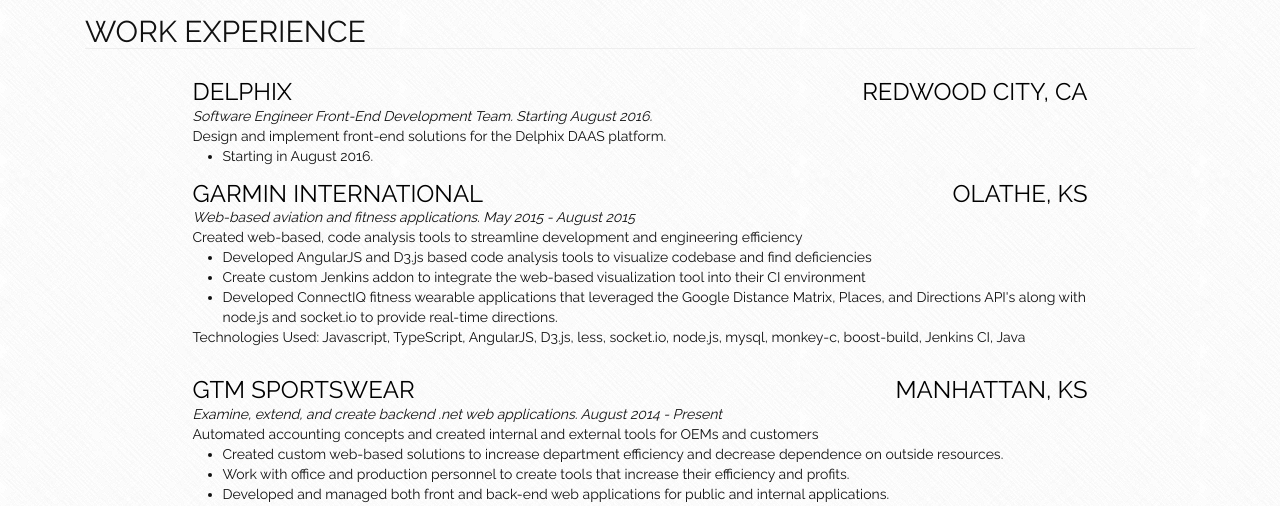
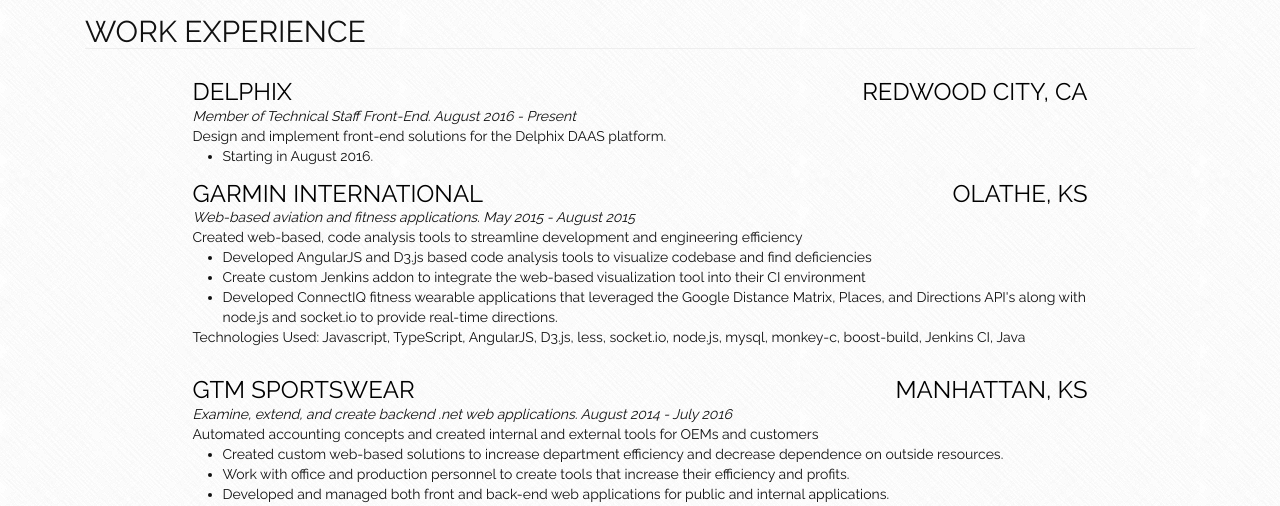
Before and after one commit to 121940kz/austingreen.info, a Jekyll site: the page built from index.html, in a window 1280 px wide. Shown: the part 622-1128 px from the top of the page. Built offline with Jekyll 4.4.1, drawn with Linux system fonts in a browser that asks for light colours.

Commit message:
Update information.json

```diff
--- a/_data/information.json
+++ b/_data/information.json
@@ -71,7 +71,7 @@
             "name": "Delphix",
             "url": "http://www.delphix.com",
             "location": "Redwood City, CA",
-            "subText": "Software Engineer Front-End Development Team.  Starting August 2016.",
+            "subText": "Member of Technical Staff Front-End.  August 2016 - Present",
             "description": "Design and implement front-end solutions for the Delphix DAAS platform.",
             "involvement": [
               {
@@ -102,7 +102,7 @@
             "name": "GTM Sportswear",
             "url": "http://gtmsportswear.com/",
             "location": "Manhattan, KS",
-            "subText": "Examine, extend, and create backend .net web applications. August 2014 - Present",
+            "subText": "Examine, extend, and create backend .net web applications. August 2014 - July 2016",
             "description": "Automated accounting concepts and created internal and external tools for OEMs and customers",
             "involvement": [
               {
```
